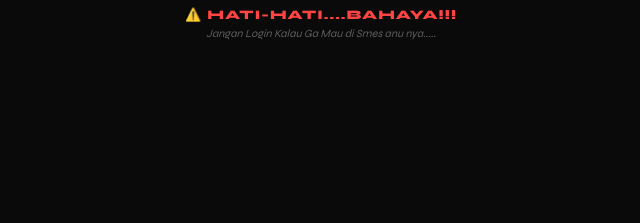
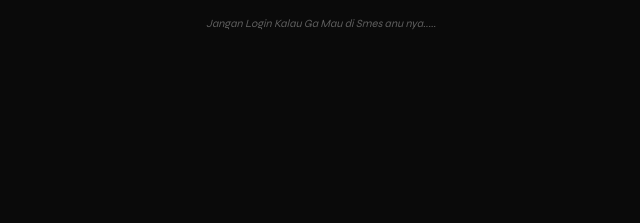
Before and after one commit to rfi-buff/gedebug-padel, a plain HTML site: page index.html in a window 1280 px wide. Shown: the part 556-779 px from the top of the page, without its empty margins (319-959 px from the left). Drawn offline with Linux system fonts and the light colour scheme; no server answers.

Commit message:
update landing page

```diff
--- a/index.html
+++ b/index.html
@@ -61,7 +61,6 @@
     cursor:pointer;
   ">Login — Members Only</a>
   <div style="margin-top:20px;text-align:center">
-    <div style="font-family:'Syne',sans-serif;font-size:13px;font-weight:800;color:#ff4444;letter-spacing:0.08em;margin-bottom:4px">⚠️ HATI-HATI....BAHAYA!!!</div>
     <div style="font-family:'Syne',sans-serif;font-size:11px;color:rgba(255,255,255,0.35);font-style:italic">Jangan Login Kalau Ga Mau di Smes anu nya.....</div>
   </div>
 <script>
```
